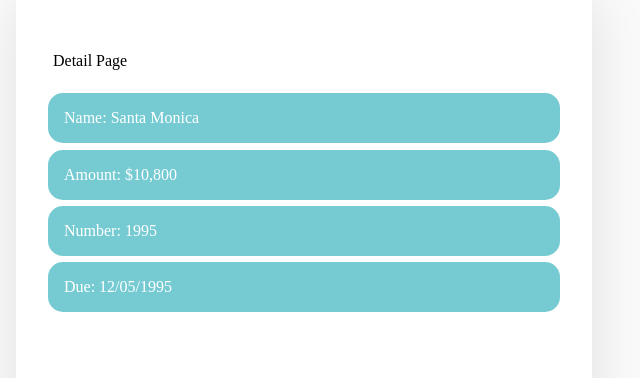
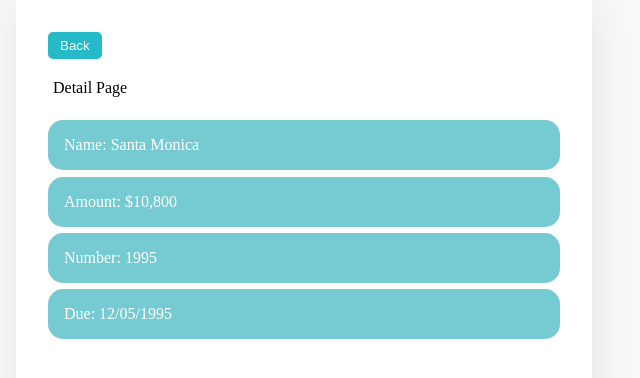
Before and after one commit to FarizAlfairuz/react-from-scratch, a React app: page /1 in a window 1280 px wide. Shown: the top 378 px of the page, without its empty margins (336-976 px from the left). Built offline with nearby package versions, Linux system fonts and the light colour scheme.

Commit message:
add: button component

```diff
--- /dev/null
+++ b/src/components/Button.tsx
@@ -0,0 +1,11 @@
+import styled from 'styled-components'
+
+const Button = styled.button`
+  padding: 6px 12px;
+  background-color: #26b9c7;
+  border: none;
+  border-radius: 5px;
+  color: white;
+`
+
+export default Button
--- a/src/pages/DetailPage.tsx
+++ b/src/pages/DetailPage.tsx
@@ -1,5 +1,6 @@
 import React from 'react'
-import { useParams } from 'react-router-dom'
+import { Link, useParams } from 'react-router-dom'
+import Button from '../components/Button'
 import Card from '../components/Card'
 import Page from '../components/Page'
 import View from '../components/View'
@@ -11,6 +12,11 @@ const DetailPage = (): JSX.Element => {
 
   return (
     <Page>
+      <View>
+        <Link to="/" style={{ textDecoration: 'none' }}>
+          <Button type="button">Back</Button>
+        </Link>
+      </View>
       <View margin="20px 5px">Detail Page</View>
       <Card>Name: {invoice.name}</Card>
       <Card>Amount: {invoice.amount}</Card>
```
